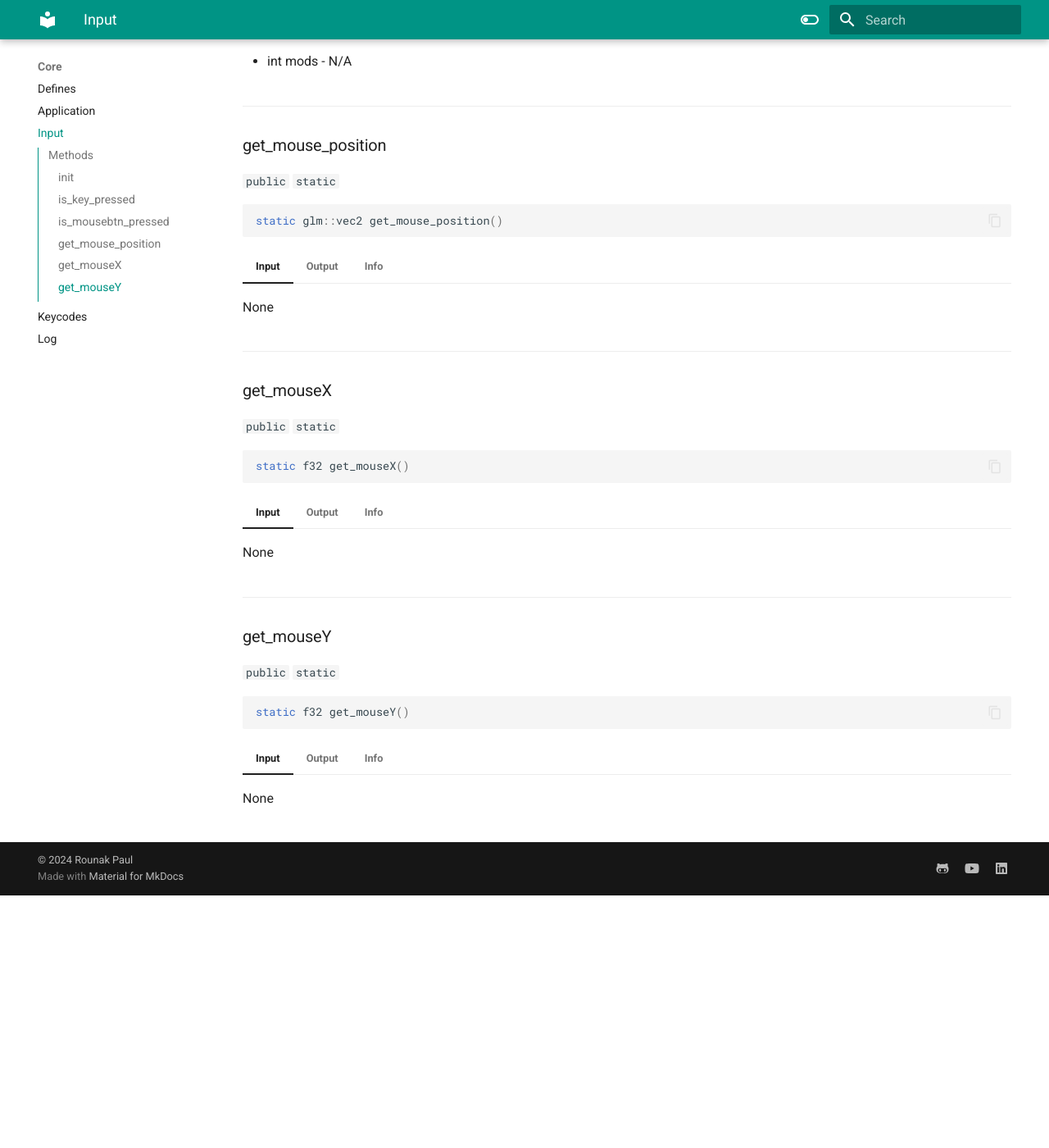
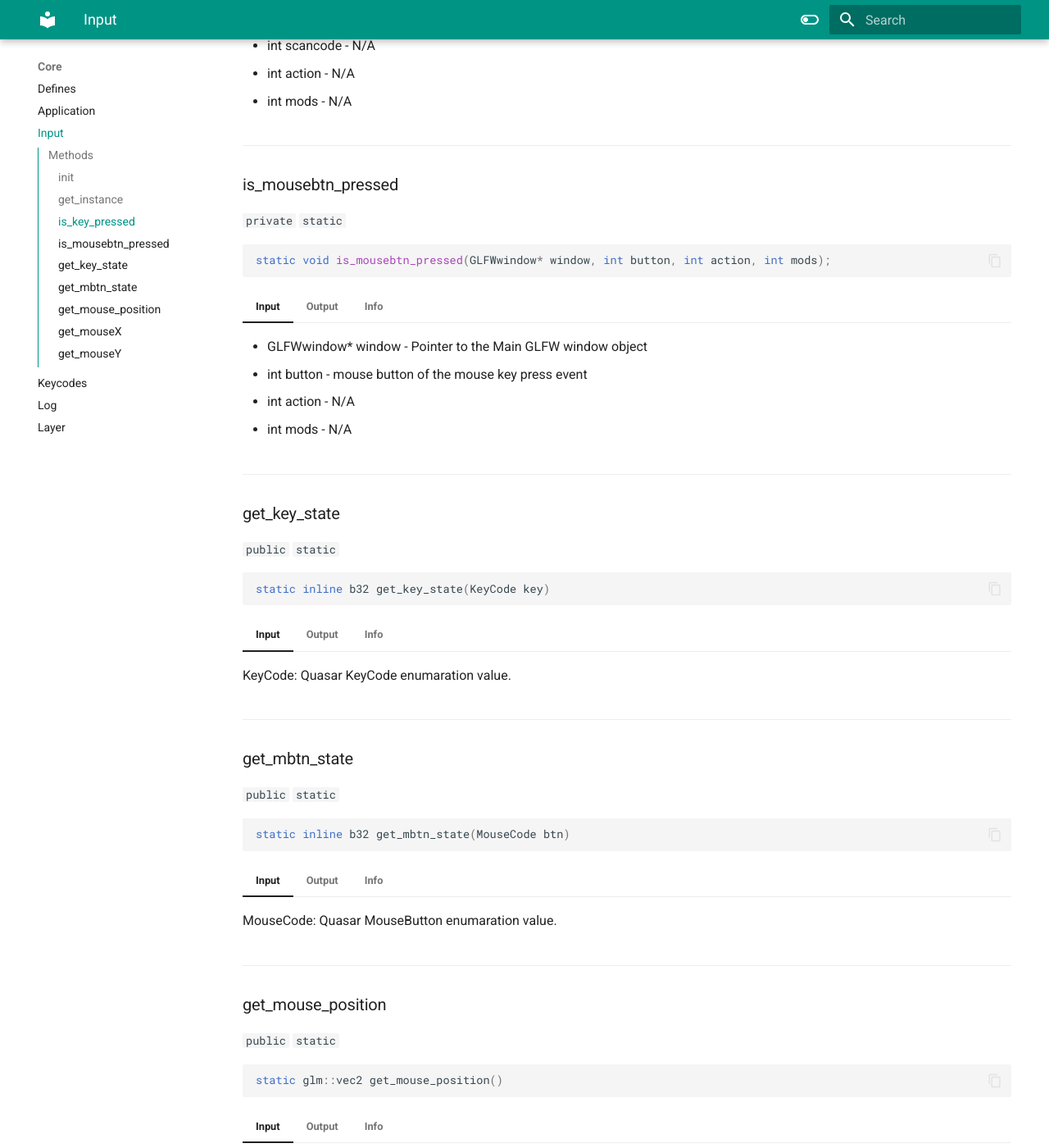
Before and after one commit to Rounak-Paul/QuasarDocs, an MkDocs documentation site: the page built from docs/Core/Input.md, in a window 1280 px wide and 1400 px high, scrolled down 1535 px. Shown: the whole window at 82% size. Built offline with MkDocs 1.6.1 and Material for MkDocs 9.7.7, drawn with Linux system fonts in a browser that asks for light colours; before the commit the page ends 2627 px from its top, so only the background shows below that; some of the changed text lies outside the part shown.

Commit message:
input & layer

````diff
--- a/docs/Core/Input.md
+++ b/docs/Core/Input.md
@@ -29,8 +29,31 @@
 
 ---
 
+### get_instance
+`public` `static`
+
+```cpp
+static Input& get_instance()
+```
+
+=== "Input"
+    None
+=== "Output"
+    Input instance reference.
+=== "Info"
+    Get reference to the Input system maintained by Quasar Engine.
+
+!!! tip
+    Use the macro `QS_INPUT` to get the refence to the Input system instance.
+
+    ```cpp
+    #define QS_INPUT Input::get_instance()
+    ```
+
+---
+
 ### is_key_pressed
-`public` `static`
+`private` `static`
 
 ```cpp
 static void is_key_pressed(GLFWwindow* window, int key, int scancode, int action, int mods)
@@ -52,7 +75,7 @@
 ---
 
 ### is_mousebtn_pressed
-`public` `static`
+`private` `static`
 
 ```cpp
 static void is_mousebtn_pressed(GLFWwindow* window, int button, int action, int mods);
@@ -69,6 +92,50 @@
 
 === "Info"
     sets `context.data.u16[0] = button` and Executes event `QS_EVENT.Execute(action ? EVENT_CODE_BUTTON_PRESSED : EVENT_CODE_BUTTON_RELEASED, 0, context)`  with the context.
+
+---
+
+### get_key_state
+`public` `static`
+
+```cpp
+static inline b32 get_key_state(KeyCode key)
+```
+
+=== "Input"
+    KeyCode: Quasar KeyCode enumaration value.
+
+=== "Output"
+    State of the key(maintained by the engine). Returns b32 value.
+    `0` -> key not pressed
+    `1` -> key pressed
+    `2` -> key is held down
+
+=== "Info"
+    Get the Keyboard Key State from the engine. Input events are resolved immidiately and updated to the engine key_state.
+
+---
+
+### get_mbtn_state
+`public` `static`
+
+```cpp
+static inline b32 get_mbtn_state(MouseCode btn)
+```
+
+=== "Input"
+    MouseCode: Quasar MouseButton enumaration value.
+
+=== "Output"
+    State of the button(maintained by the engine). Returns b32 value.
+    `0` -> key not pressed
+    `1` -> key pressed
+
+    !!! note
+        No spearate output value is provided for mouse button held down.
+
+=== "Info"
+    Get the Mouse Button State from the engine. Input events are resolved immidiately and updated to the engine mouse_state.
 
 ---
 
--- a/mkdocs.yml
+++ b/mkdocs.yml
@@ -8,6 +8,7 @@
     - Input: Core/Input.md
     - Keycodes: Core/Keycodes.md
     - Log: Core/Log.md
+    - Layer: Core/Layer.md
 
 
 theme:
````
Also changed, not shown: docs/Core/Layer.md (added, +94 -0 lines).
